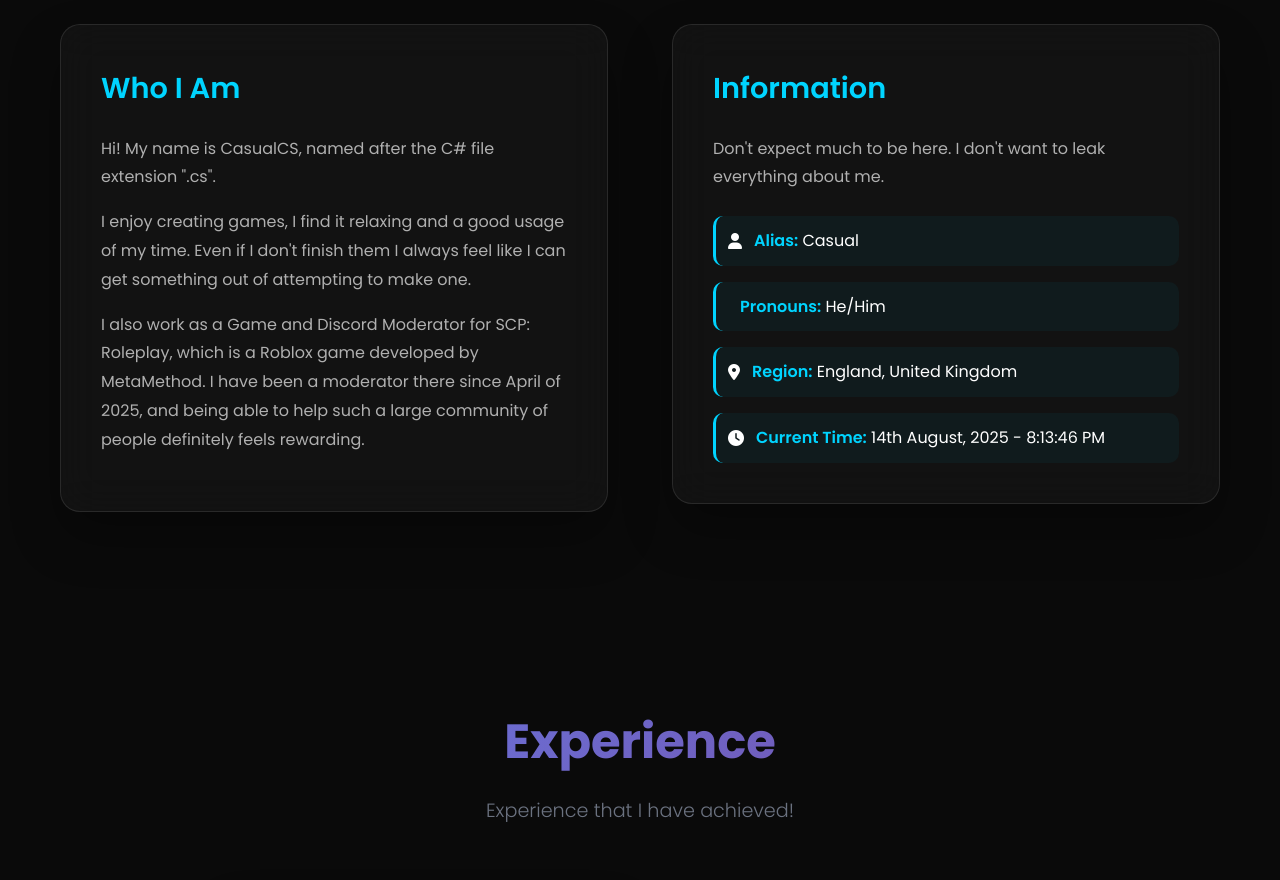
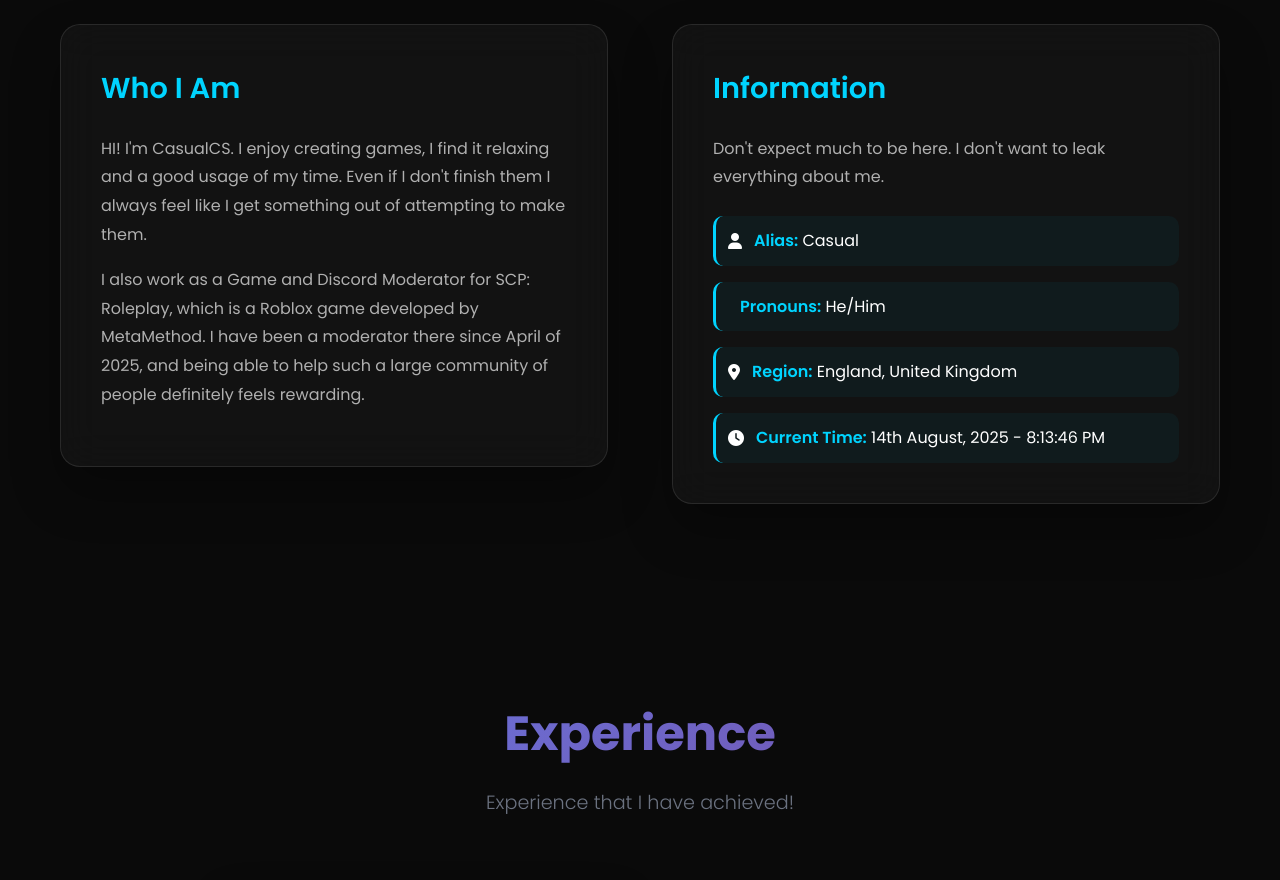
Before and after one commit to casual-cs/casual-cs.github.io, a plain HTML site: page index.html in a window 1280 px wide. Shown: the part 1060-1940 px from the top of the page. Drawn offline with Linux system fonts and the light colour scheme.

Commit message:
Update index.html

```diff
--- a/index.html
+++ b/index.html
@@ -637,12 +637,9 @@
                 <div class="glass-card fade-in">
                     <h3>Who I Am</h3>
                     <p>
-                        Hi! My name is CasualCS, named after the C# file extension ".cs".
-                    </p>
-                    <p>
-                        I enjoy creating games, I find it relaxing and a good usage of my time. Even
-                        if I don't finish them I always feel like I can get something out of attempting
-                        to make one.
+                        HI! I'm CasualCS. I enjoy creating games, I find it relaxing and a good usage of my time. Even
+                        if I don't finish them I always feel like I get something out of attempting
+                        to make them.
                     </p>
                     <p>
                         I also work as a Game and Discord Moderator for SCP: Roleplay, which is a Roblox
```
